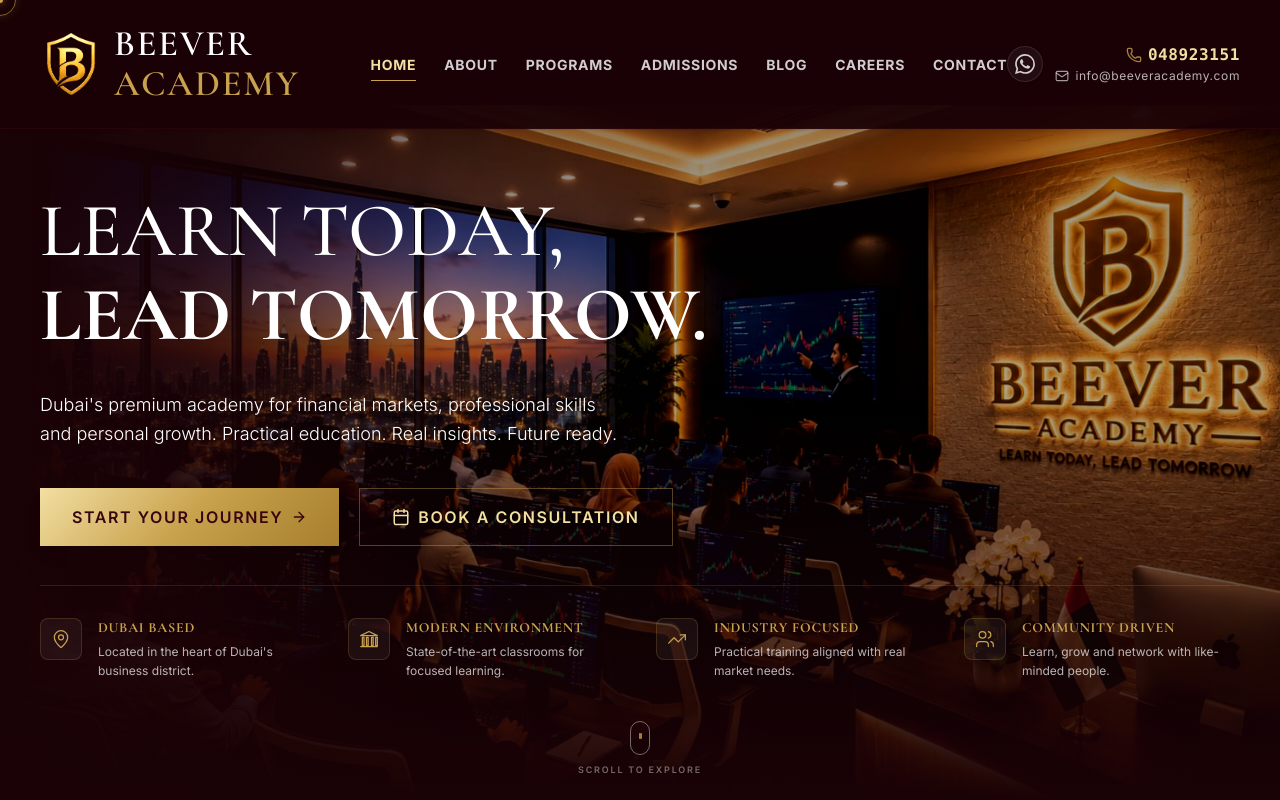
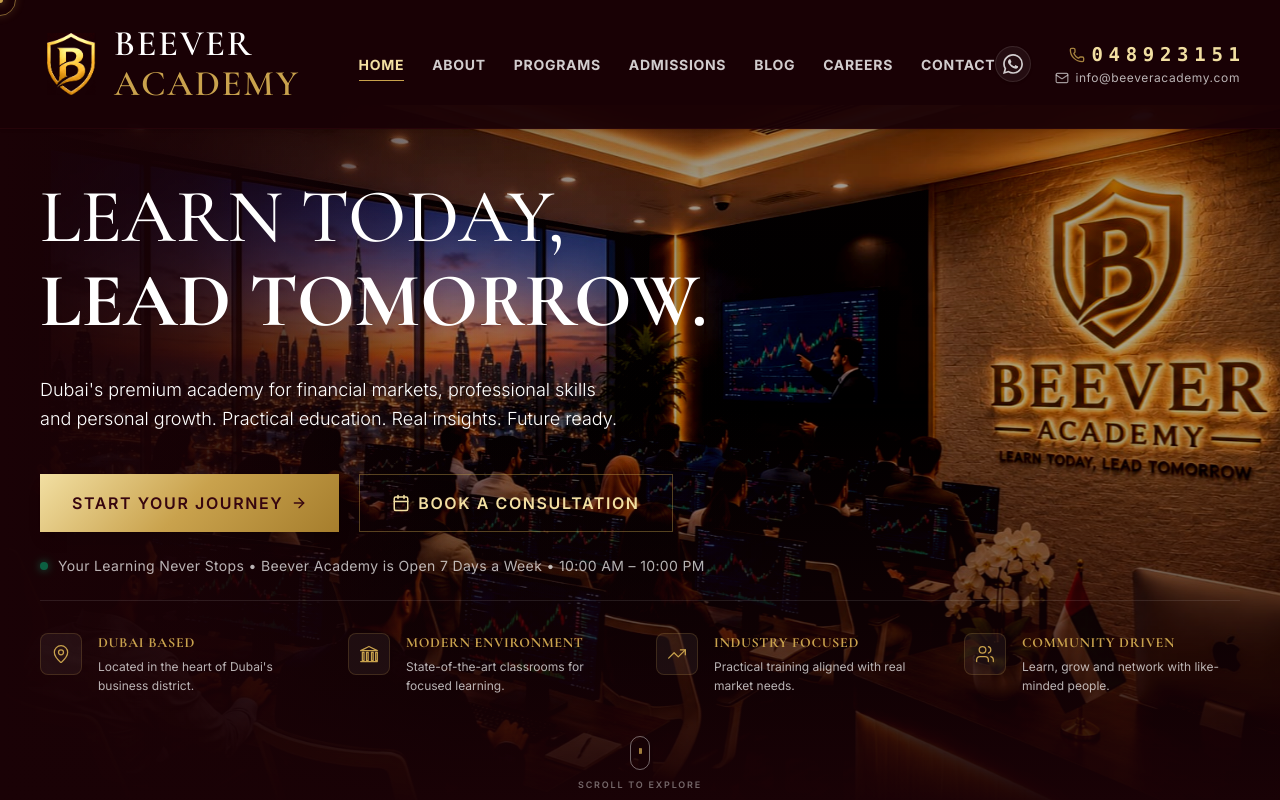
Before and after one commit to Ardra-mohan/beever-academy, a React (Vite) app: page / in a window 1280 px wide. Shown: the top 800 px of the page. Built offline with nearby package versions, Linux system fonts and the light colour scheme.

Commit message:
updated website2

```diff
--- a/src/App.jsx
+++ b/src/App.jsx
@@ -2010,6 +2010,10 @@
               <span>Book a Consultation</span>
             </a>
           </div>
+          <p className="hero-schedule-info text-xs md:text-sm font-sans tracking-wide text-white/70 mt-6 flex items-center gap-2.5">
+            <span className="inline-block w-2 h-2 rounded-full bg-emerald-500 shadow-[0_0_8px_#10b981] animate-pulse"></span>
+            Your Learning Never Stops • Beever Academy is Open 7 Days a Week • 10:00 AM – 10:00 PM
+          </p>
         </div>
       </div>
 
@@ -2921,7 +2925,7 @@
           </ul>
 
           <div className="flex items-center gap-6">
-            <div className="hidden sm:flex items-center gap-3">
+            <div className="hidden sm:flex items-center gap-6">
               <a
                 href="https://wa.me/971507021275"
                 target="_blank"
@@ -2934,7 +2938,7 @@
                 </svg>
               </a>
               <div className="flex flex-col text-right text-xs tracking-wider">
-                <a href="tel:048923151" className="flex items-center justify-end gap-1.5 text-gold-light hover:text-white transition-colors duration-200 font-semibold font-mono text-[16px]">
+                <a href="tel:048923151" className="flex items-center justify-end gap-1.5 text-gold-light hover:text-white transition-colors duration-200 font-semibold font-mono text-[19px] tracking-[0.3em] mr-[-0.3em]">
                   <Phone className="w-4 h-4 text-gold/80" />
                   048923151
                 </a>
```
